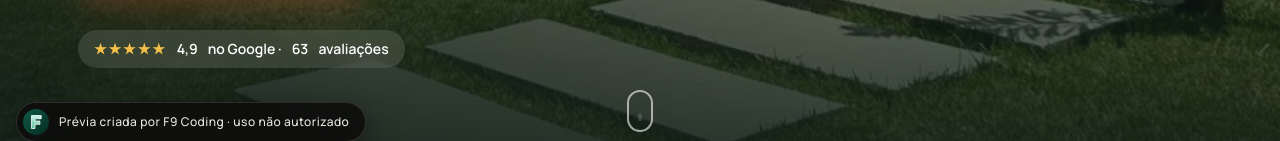
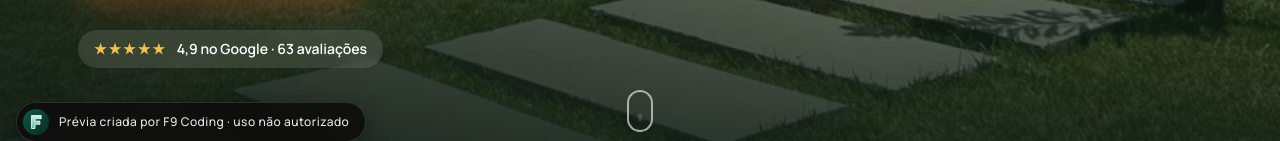
Before and after one commit to JoaoFanini/cachara-978, a plain HTML site: page index.html in a window 1280 px wide. Shown: the part 642-783 px from the top of the page. Drawn offline with Linux system fonts and the light colour scheme.

Commit message:
Corrige rolagem lateral e contador do topo
Co-Authored-By: Claude Opus 5.5 <noreply@anthropic.com>
Claude-Session: https://claude.ai/code/session_01NFERJHYfexknvnCrpmEWEA

```diff
--- a/index.html
+++ b/index.html
@@ -24,7 +24,8 @@
     --r:18px;
   }
   *{box-sizing:border-box;margin:0;padding:0}
-  html{scroll-behavior:smooth}
+  html{scroll-behavior:smooth;overflow-x:clip}
+  body{overflow-x:clip}
   body{font-family:var(--sans);color:var(--ink);background:var(--cream);line-height:1.6;-webkit-font-smoothing:antialiased}
   img,video{display:block;max-width:100%}
   a{color:inherit;text-decoration:none}
@@ -253,7 +254,7 @@
       <a class="btn btn-wa" href="#data"><svg viewBox="0 0 24 24" fill="currentColor"><path d="M12 2a10 10 0 0 0-8.6 15.1L2 22l5-1.3A10 10 0 1 0 12 2Zm5.3 14.2c-.2.6-1.3 1.2-1.8 1.2-.5.1-1 .2-3.3-.7-2.8-1.1-4.6-4-4.7-4.2-.1-.2-1.1-1.5-1.1-2.9s.7-2.1 1-2.4c.3-.3.6-.3.8-.3h.6c.2 0 .4 0 .6.5l.9 2.1c.1.2.1.4 0 .6l-.4.6-.4.5c-.1.1-.3.3-.1.6.2.3.8 1.3 1.7 2.1 1.2 1 2.1 1.4 2.4 1.5.3.1.5.1.7-.1l.9-1.1c.2-.3.4-.2.7-.1l2 1c.3.1.5.2.6.3.1.2.1.7-.1 1.2Z"/></svg>Consultar data no WhatsApp</a>
       <a class="btn btn-ghost" href="#espacos">Conhecer o espaço</a>
     </div>
-    <div class="rating in-up" style="--d:1.35s"><span class="stars">★★★★★</span> <span data-count="4.9" data-dec="1">4,9</span> no Google · <span data-count="63">63</span> avaliações</div>
+    <div class="rating in-up" style="--d:1.35s"><span class="stars">★★★★★</span> 4,9 no Google · 63 avaliações</div>
   </div>
   <div class="scroll-cue" aria-hidden="true"></div>
 </header>
```
